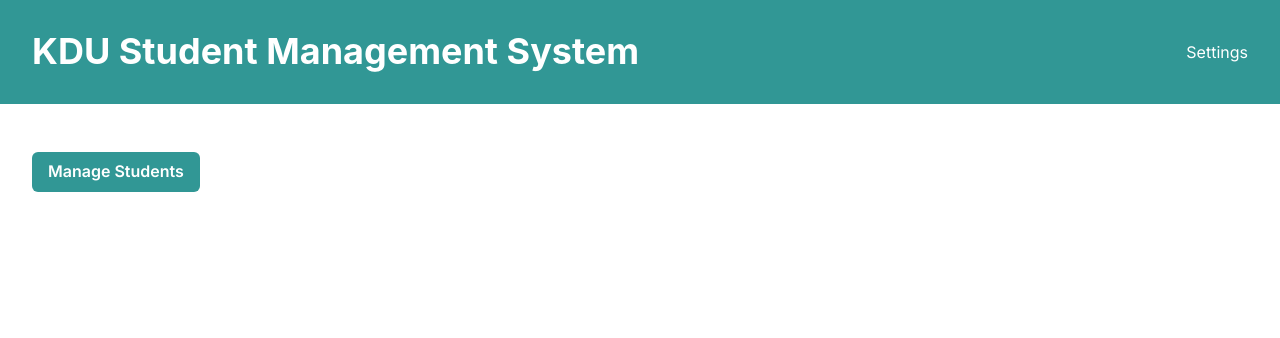
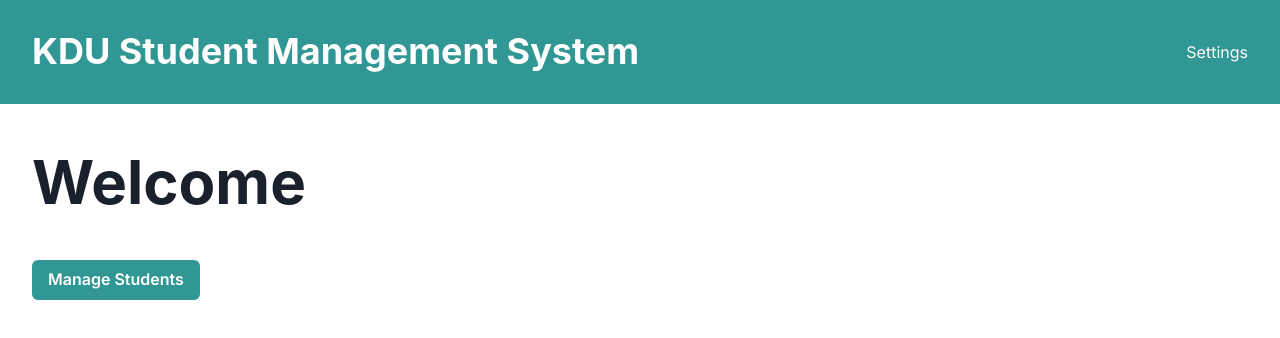
Before and after one commit to ravi-aratchige/kdu-student-management-system, a Next.js app in the folder client/: page / in a window 1280 px wide. Shown: the top 338 px of the page. Built offline with nearby package versions, Linux system fonts and the light colour scheme.

Commit message:
MINOR: add heading to page

```diff
--- a/client/app/page.js
+++ b/client/app/page.js
@@ -1,6 +1,7 @@
 import Link from 'next/link';
 import { Box } from '@chakra-ui/react';
 import { Button } from '@chakra-ui/react';
+import { Heading } from '@chakra-ui/react';
 import NavigationBar from './components/navigationBar';
 
 export default async function Home() {
@@ -11,6 +12,9 @@ export default async function Home() {
 
             {/* Page layout */}
             <Box paddingX={'2rem'} paddingTop={'3rem'}>
+                <Heading size={'3xl'} paddingBottom={'3rem'}>
+                    Welcome
+                </Heading>
                 <Link href={'/students'}>
                     <Button colorScheme={'teal'}>Manage Students</Button>
                 </Link>
```
